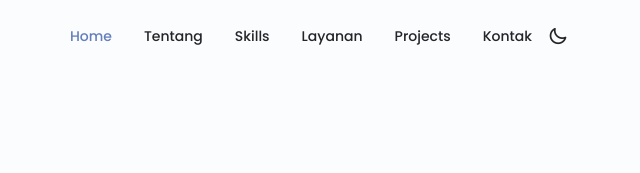
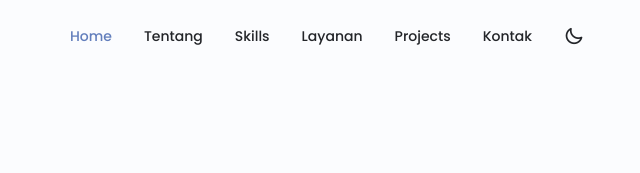
Before and after one commit to Psyalbanna/pasya, a plain HTML site: page index.html in a window 1280 px wide. Shown: the top 173 px of the page, 640-1280 px from the left. Drawn offline with nearby package versions, Linux system fonts and the light colour scheme.

Commit message:
Update styles.css

```diff
--- a/assets/css/styles.css
+++ b/assets/css/styles.css
@@ -187,10 +187,6 @@ img {
   justify-content: space-between;
   align-items: center;
 
-}
-
-.nav__btns{
-  transform: translateX(-1rem);
 }
 
 .nav__logo,
```
